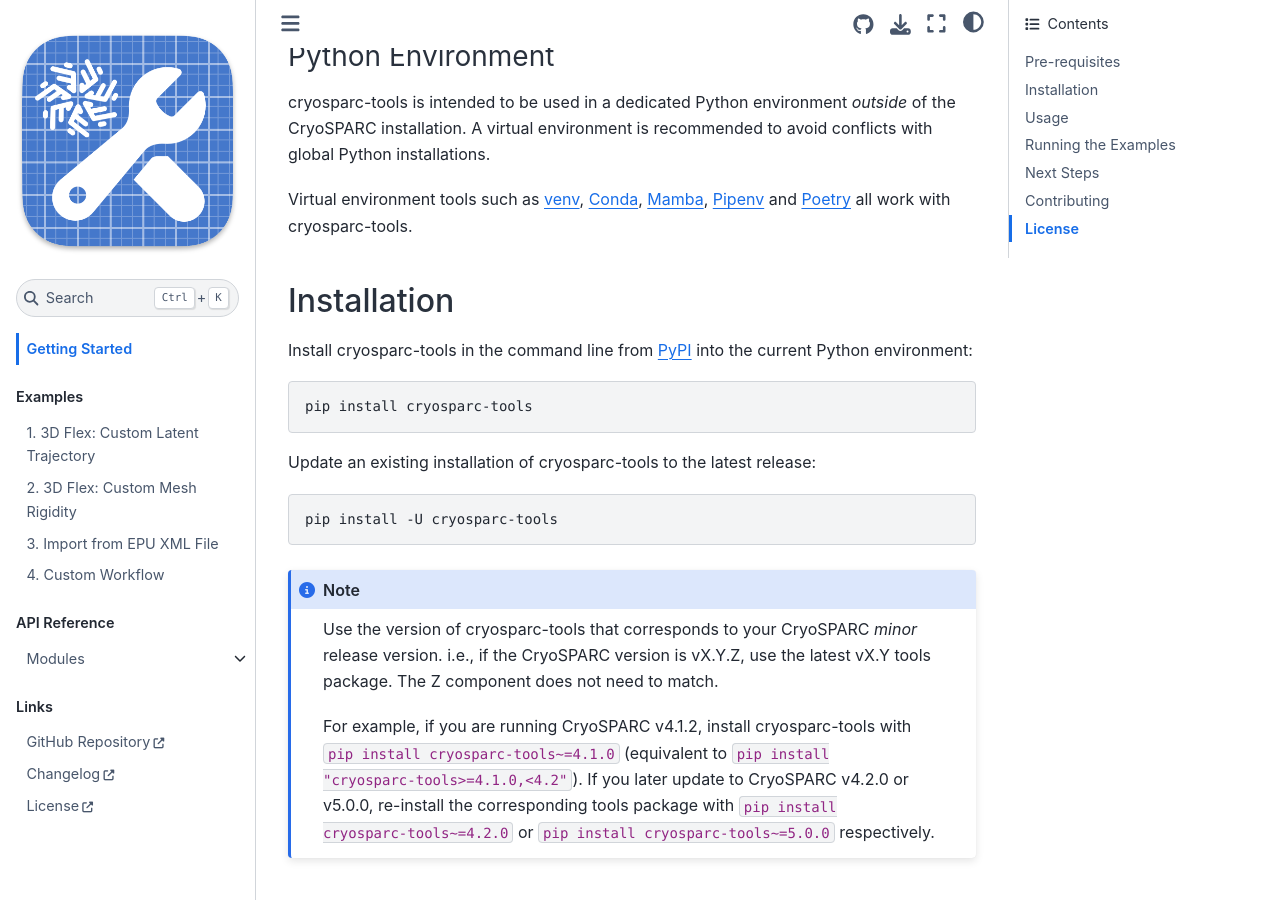
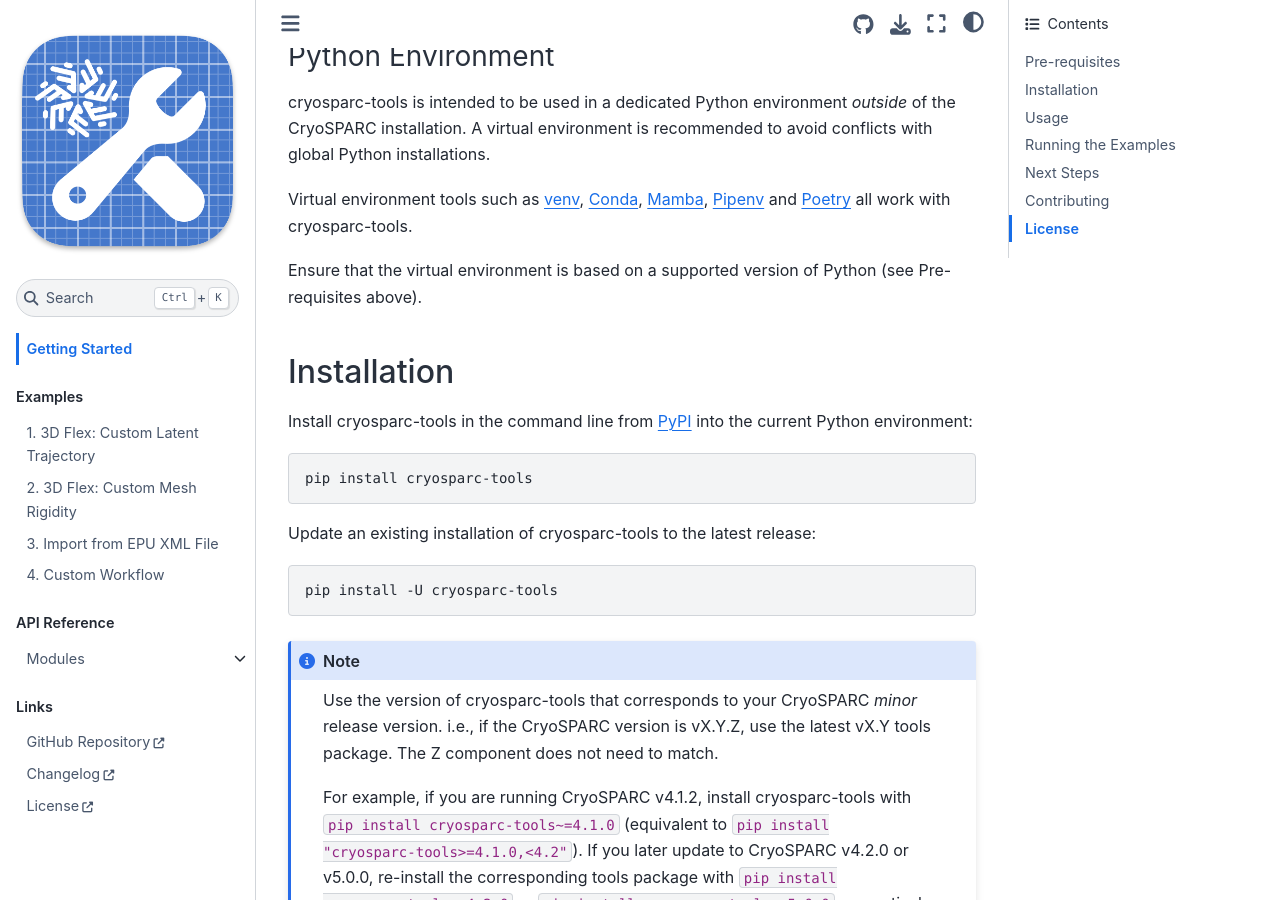
Before and after one commit to cryoem-uoft/cryosparc-tools, a Jupyter Book: the page built from docs/intro.md, in a window 1280 px wide and 900 px high, scrolled down 1684 px. Built offline with Jupyter Book 1.0.4 settings and Sphinx 7.4.7 and the Sphinx Book theme 1.1.4, drawn with Linux system fonts in a browser that asks for light colours; pages that are not in the unit, such as notebooks, are missing from menus.

Commit message:
docs: note about python version for env

````diff
--- a/docs/intro.md
+++ b/docs/intro.md
@@ -47,6 +47,9 @@
 [Pipenv](https://pipenv.pypa.io/en/latest/) and
 [Poetry](https://python-poetry.org) all work with cryosparc-tools.
 
+Ensure that the virtual environment is based on a supported version of Python
+(see Pre-requisites above).
+
 ## Installation
 
 Install cryosparc-tools in the command line from [PyPI](https://pypi.org) into
@@ -55,7 +58,9 @@
 ```sh
 pip install cryosparc-tools
 ```
+
 Update an existing installation of cryosparc-tools to the latest release:
+
 ```sh
 pip install -U cryosparc-tools
 ```
````
